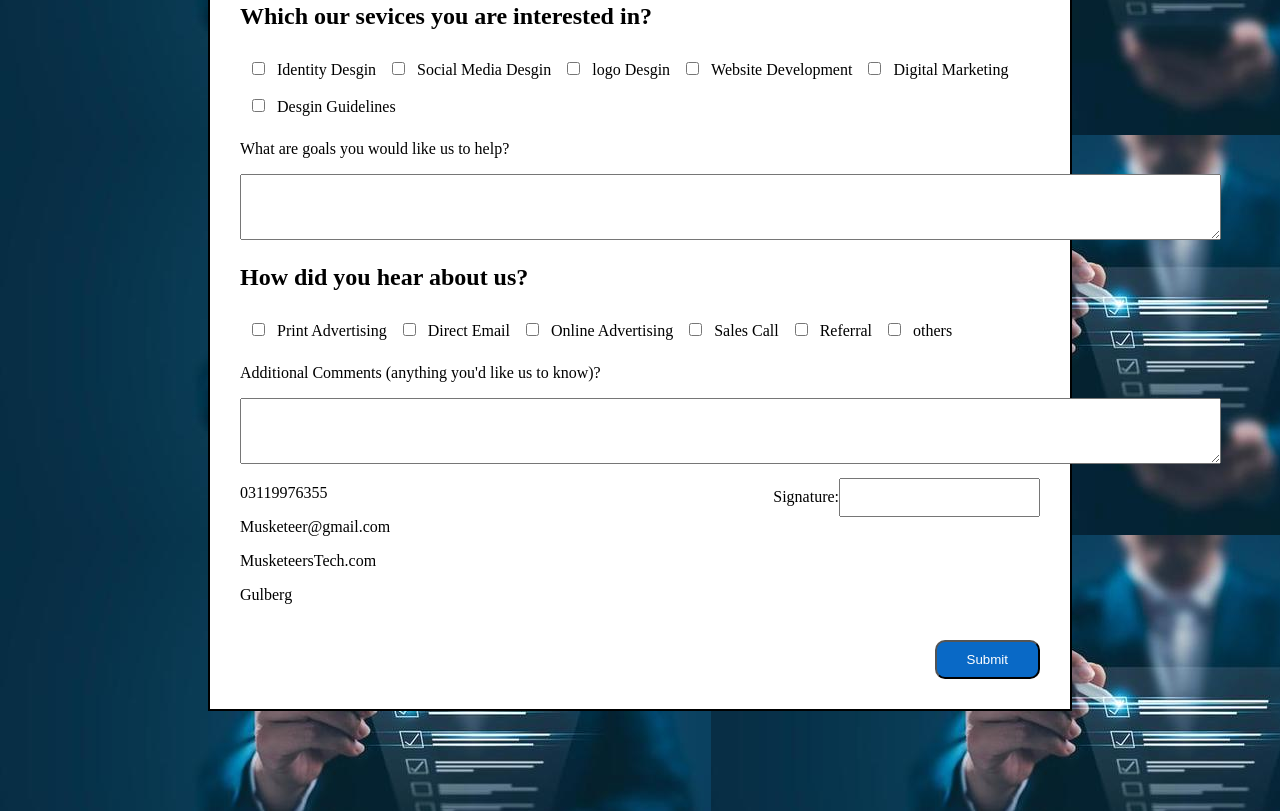
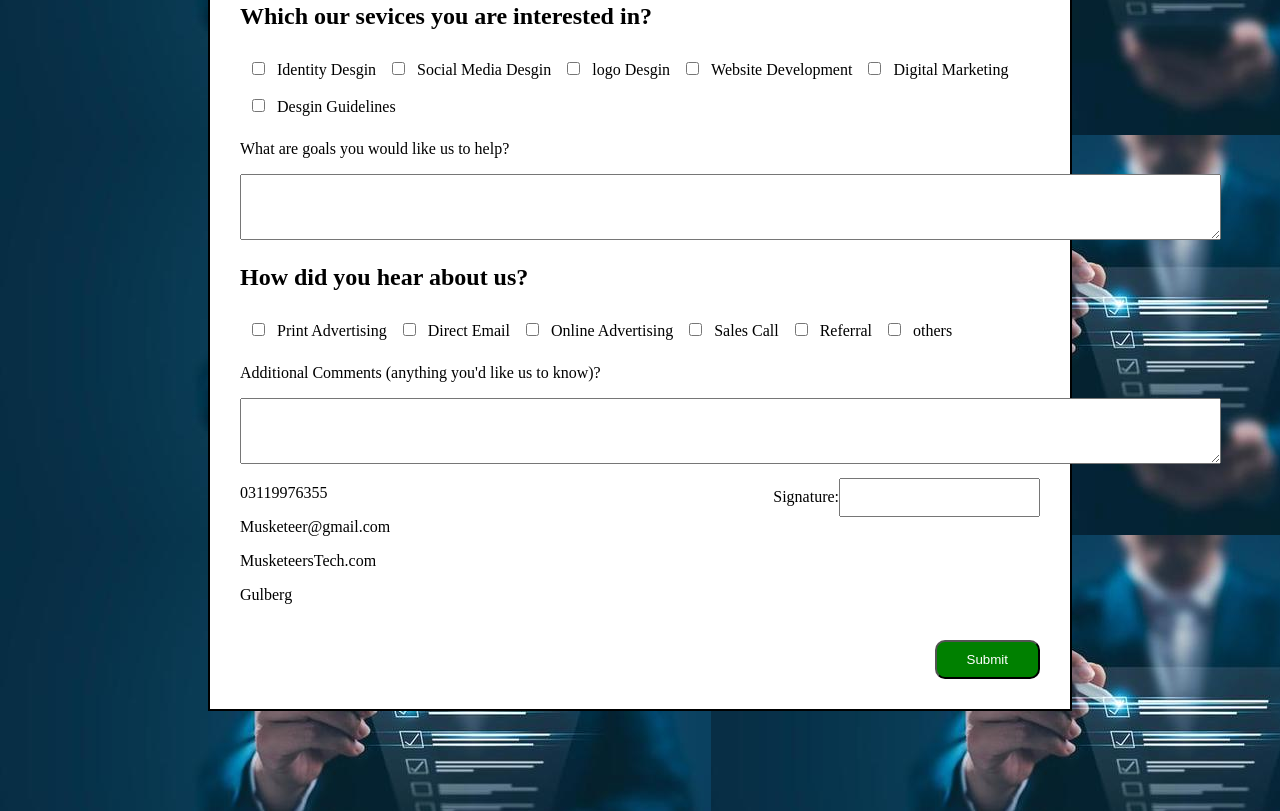
Before and after one commit to 103027/html_css_practice, a plain HTML site: page index.html in a window 1280 px wide. Shown: the part 665-1476 px from the top of the page. Drawn offline with Linux system fonts and the light colour scheme.

Commit message:
button_color_to_green

```diff
--- a/Style.css
+++ b/Style.css
@@ -61,7 +61,7 @@ input{
 }
 
 input[type=submit]{
-    background-color: #0969C6;
+    background-color: green;
     padding-left: 30px;
     padding-right: 30px;
     border-radius: 10px;
```
